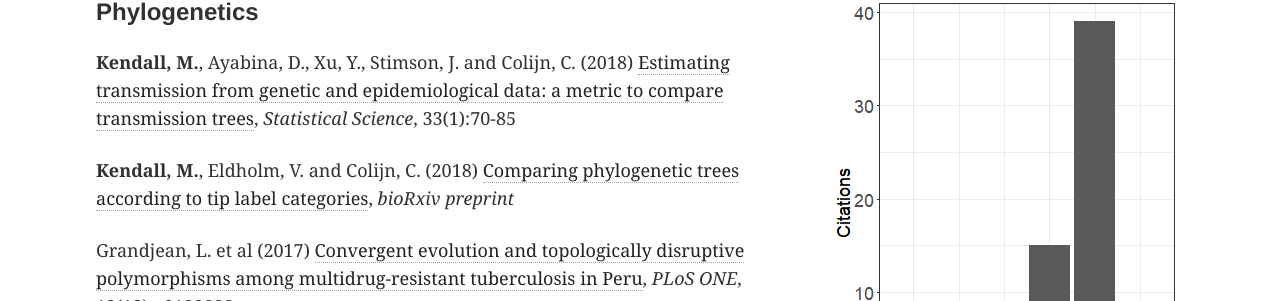
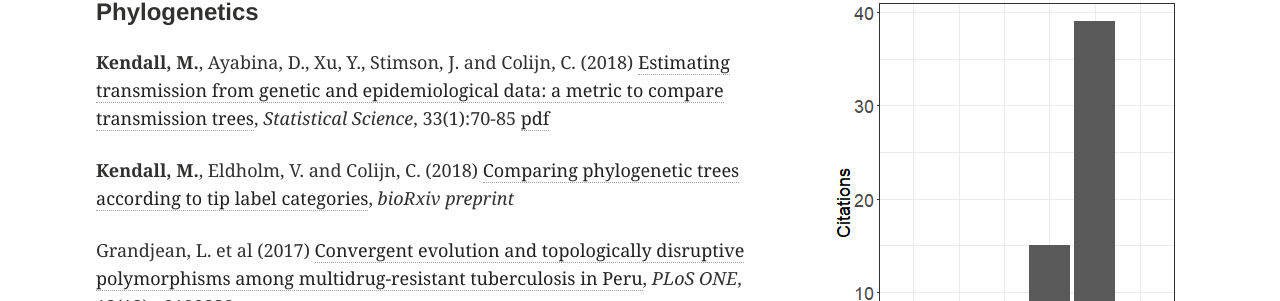
Before and after one commit to MichelleKendall/MichelleKendall.github.io, a Jekyll site: the page built from publications.md, in a window 1280 px wide. Shown: the part 501-802 px from the top of the page. Built offline with Jekyll 4.4.1, drawn with Linux system fonts in a browser that asks for light colours; some web fonts are replaced; comment, search, counter and statistics services are not loaded.

Commit message:
Adding paper pdf

```diff
--- a/publications.md
+++ b/publications.md
@@ -10,7 +10,7 @@ image:
 
 #### Phylogenetics
 
-**Kendall, M.**, Ayabina, D., Xu, Y., Stimson, J. and Colijn, C. (2018) [Estimating transmission from genetic and epidemiological data: a metric to compare transmission trees](http://dx.doi.org/10.1214/17-STS637), *Statistical Science*, 33(1):70-85
+**Kendall, M.**, Ayabina, D., Xu, Y., Stimson, J. and Colijn, C. (2018) [Estimating transmission from genetic and epidemiological data: a metric to compare transmission trees](http://dx.doi.org/10.1214/17-STS637), *Statistical Science*, 33(1):70-85 [pdf]("/papers/SS2018.pdf")
 <div data-badge-popover="bottom" data-badge-type="2" data-arxiv-id='1609.09051' data-hide-no-mentions="true" class="altmetric-embed"></div>
 <div data-badge-popover="bottom" data-badge-type="2" data-doi="10.1214/17-STS637" data-hide-no-mentions="true" class="altmetric-embed"></div>
 
```
Also changed, not shown: 1 other file.
